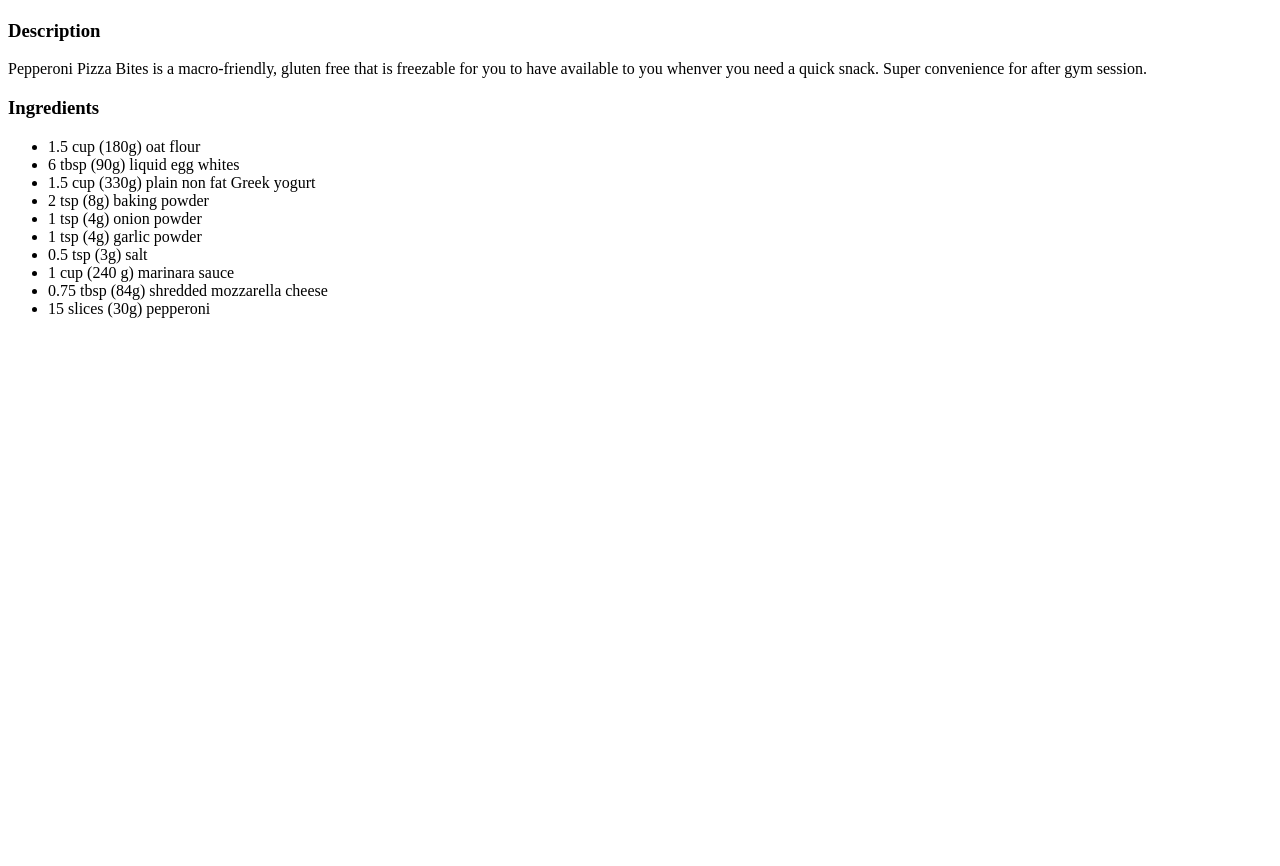
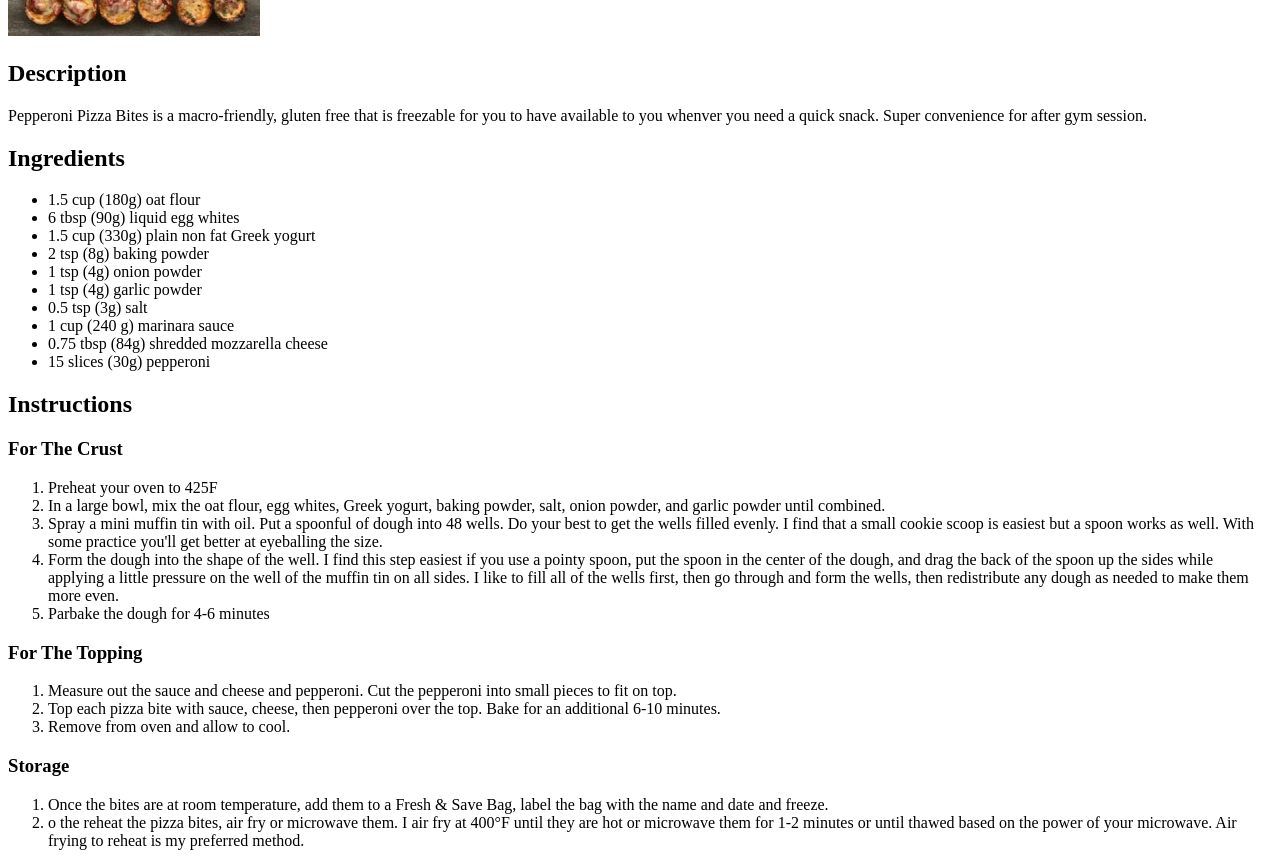
Before and after one commit to baogiaha/odin-recipes, a plain HTML site: page recipes/pepperoni-pizza-bites.html in a window 1280 px wide. Shown: the part 403-1269 px from the top of the page. Before the commit the page ends 800 px from the top, so only its background shows below. Drawn offline with Linux system fonts and the light colour scheme.

Commit message:
Added Instruction to PPB.html

```diff
--- a/recipes/pepperoni-pizza-bites.html
+++ b/recipes/pepperoni-pizza-bites.html
@@ -7,14 +7,15 @@
 
         <body>
             <h1>Pepperoni Pizza Bites</h1>
+            <h5>Recipe Inspired By: <em>Josh Cortis</em></h5>
             <img src="pizza-bites.jpeg" alt="Pepperoni Pizza Bites">
 
-            <h3>Description</h3>
+            <h2>Description</h2>
             <p>Pepperoni Pizza Bites is a macro-friendly, gluten free that is
                 freezable for you to have available to you whenver you
                 need a quick snack. Super convenience for after gym session.</p>
 
-            <h3>Ingredients</h3>
+            <h2>Ingredients</h2>
             <ul>
                 <li>1.5 cup (180g) oat flour</li>
                 <li>6 tbsp (90g) liquid egg whites</li>
@@ -28,6 +29,46 @@
                 <li>15 slices (30g) pepperoni</li>
             </ul>
 
+            <h2>Instructions</h2>
+            <h3>For The Crust</h3>
+            <ol>
+                <li>Preheat your oven to 425F</li>
+                <li>In a large bowl, mix the oat flour, egg whites,
+                    Greek yogurt, baking powder, salt, onion powder,
+                    and garlic powder until combined.</li>
+                <li>Spray a mini muffin tin with oil. Put a spoonful
+                    of dough into 48 wells. Do your best to get the
+                    wells filled evenly. I find that a small cookie
+                    scoop is easiest but a spoon works as well. With
+                    some practice you'll get better at eyeballing the size.</li>
+                <li>Form the dough into the shape of the well. I find
+                    this step easiest if you use a pointy spoon, put
+                    the spoon in the center of the dough, and drag the
+                    back of the spoon up the sides while applying a little
+                    pressure on the well of the muffin tin on all sides.
+                    I like to fill all of the wells first, then go through
+                    and form the wells, then redistribute any dough as needed
+                    to make them more even.</li>
+                <li>Parbake the dough for 4-6 minutes</li>
+            </ol>
+            <h3>For The Topping</h3>
+            <ol>
+                <li>Measure out the sauce and cheese and pepperoni.
+                    Cut the pepperoni into small pieces to fit on top.</li>
+                <li>Top each pizza bite with sauce, cheese, then pepperoni
+                    over the top. Bake for an additional 6-10 minutes.</li>
+                <li>Remove from oven and allow to cool.</li>
+            </ol>
+            <h3>Storage</h3>
+            <ol>
+                <li>Once the bites are at room temperature, add them to a
+                    Fresh & Save Bag, label the bag with the name and date and freeze.</li>
+                <li>o the reheat the pizza bites, air fry or microwave them.
+                    I air fry at 400°F until they are hot or microwave them for
+                    1-2 minutes or until thawed based on the power of your microwave.
+                    Air frying to reheat is my preferred method.</li>
+            </ol>
+
 
         </body>
     </html>
```
